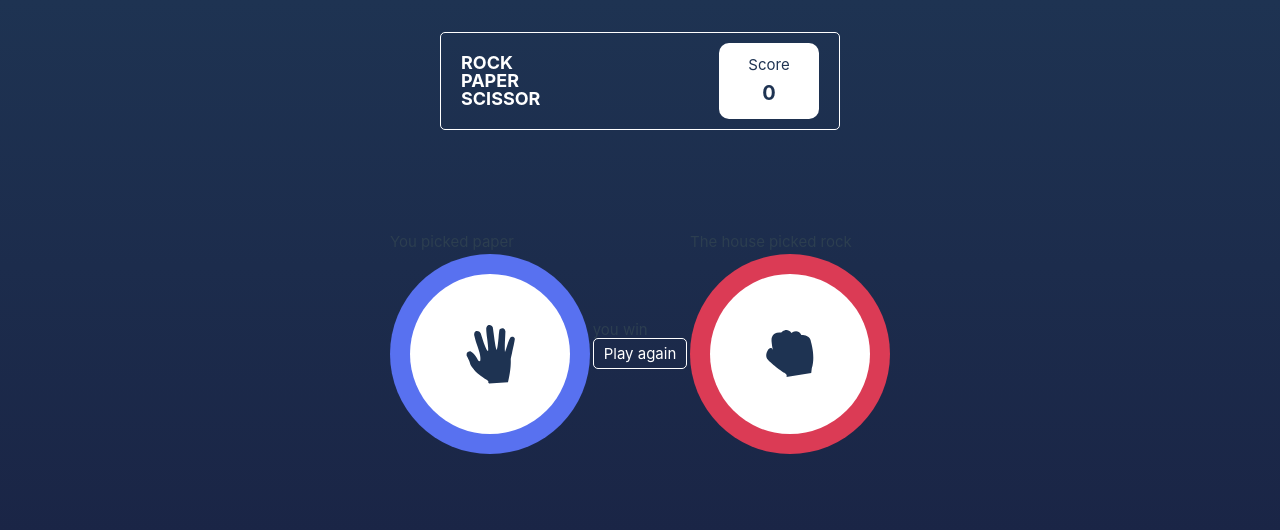
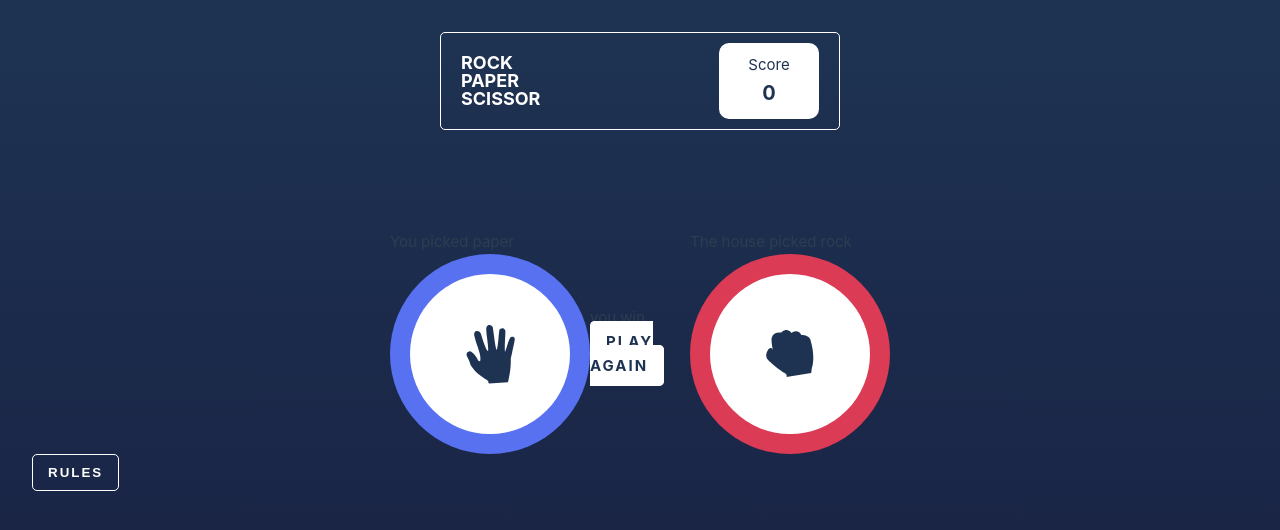
Before and after one commit to chiara-iannuzzi/rock-paper-scissor, a Vue app: page /pick/0 in a window 1280 px wide. Shown: the top 530 px of the page. Built offline with nearby package versions, Linux system fonts and the light colour scheme.

Commit message:
feat(components): add modal for rules

```diff
--- a/src/App.vue
+++ b/src/App.vue
@@ -1,7 +1,16 @@
 <script setup lang="ts">
 import { RouterLink, RouterView } from 'vue-router'
+import Button from './components/Button.vue';
+import Modal from './components/Modal.vue';
 import Score from './components/Score.vue'
+import Icon from './components/Icon.vue';
 import { ref } from 'vue'
+
+const isRuleOpen = ref(false)
+
+function toggleRuleModal() {
+  isRuleOpen.value = !isRuleOpen.value
+}
 
 const count = ref(0)
 </script>
@@ -12,6 +21,12 @@ const count = ref(0)
   </header>
 
   <RouterView />
+
+  <Button link="" @click="toggleRuleModal" theme="secondary">Rules</Button>
+  <Modal :isOpen="isRuleOpen" @close="isRuleOpen = false">
+    <img src="@/assets/image-rules.svg">
+  </Modal>
+
 </template>
 
 <style scoped>
--- a/src/components/Button.vue
+++ b/src/components/Button.vue
@@ -1,16 +1,17 @@
 <script setup lang="ts">
 defineProps<{
-  link: string
+  link: string,
+  theme: 'primary' | 'secondary'
 }>()
 </script>
 
 <template>
-    <RouterLink class="button" v-if="link !== ''" :to="link">
+    <RouterLink :class="'button ' + theme" v-if="link !== ''" :to="link">
       <slot></slot>
     </RouterLink>
-    <div class="button" v-else>
+    <button :class="'button ' + theme" v-else>
         <slot></slot>
-    </div>
+    </button>
 </template>
 
 <style lang="scss">
@@ -18,7 +19,28 @@ defineProps<{
         border: 1px white solid;
         border-radius: 5px;
         color: white;
-        padding: 5px 10px;
+        padding: 10px 15px;
+        text-transform: uppercase;
+        letter-spacing: 2px;
+        font-weight: bold;
         text-decoration: none;
+        transition: .3s ease;
+        cursor: pointer;
+        &.primary{
+            background: white;
+            color: $blue;
+            &:hover{
+                background: transparent;
+                color: white;
+            }
+        }
+        &.secondary{
+            background: transparent;
+            color: white;
+            &:hover{
+                background: white;
+                color: $blue;
+            }
+        }
     }
 </style>
--- /dev/null
+++ b/src/components/Modal.vue
@@ -0,0 +1,74 @@
+<script setup lang="ts">
+  import { rps } from '../constants';
+  import Icon from './Icon.vue'
+  import { ref } from 'vue'
+
+  defineProps<{
+    isOpen: Boolean
+  }>()
+
+  const emit = defineEmits(["close"]);
+
+  function closeModal() {
+    emit("close");
+  }
+
+</script>
+
+<template>
+  <div class="modal" :class="{ 'is-open' : isOpen }">
+    <div class="modal-content">
+      <button class="modal-close" @click="closeModal">
+        <Icon name="icon-close"></Icon>
+      </button>
+      <slot></slot>
+    </div>
+  </div>
+</template>
+
+<style scoped lang="scss">
+    .modal {
+        position: fixed;
+        left: 0;
+        top: 0;
+        right: 0;
+        bottom: 0;
+        z-index: 2;
+        background-color: rgba(0,0,0, 0.7);
+        display: flex;
+        align-items: center;
+        justify-content: center;
+        opacity: 0;
+        visibility: hidden;
+        &.is-open{
+          opacity: 1;
+          visibility: visible;
+          transition: .3s ease;
+          .modal-content{
+            transform: translateY(0);
+          }
+        }
+        &-content {
+            transition: .3s ease;
+            transform: translateY(-20px);
+            flex-basis: 600px;
+            padding: rem(30);
+            background-color: white;
+            border-radius: 5px;
+            display: flex;
+            justify-content: center;
+            position: relative;
+        }
+        &-close{
+          position: absolute;
+          top: 10px;
+          right: 10px;
+          background: none;
+          border: none;
+          cursor: pointer;
+          &:hover{
+            color: $blue;
+          }
+        }
+    }
+</style>
--- a/src/components/Result.vue
+++ b/src/components/Result.vue
@@ -40,7 +40,7 @@
         </div>
         <div>
             <p>{{finalScoreState}}</p>
-            <Button link="/">Play again</Button>
+            <Button theme="primary" link="/">Play again</Button>
         </div>
 
         <div>
```
Also changed, not shown: src/assets/image-rules.svg (renamed from src/components/icons/image-rules.svg).
